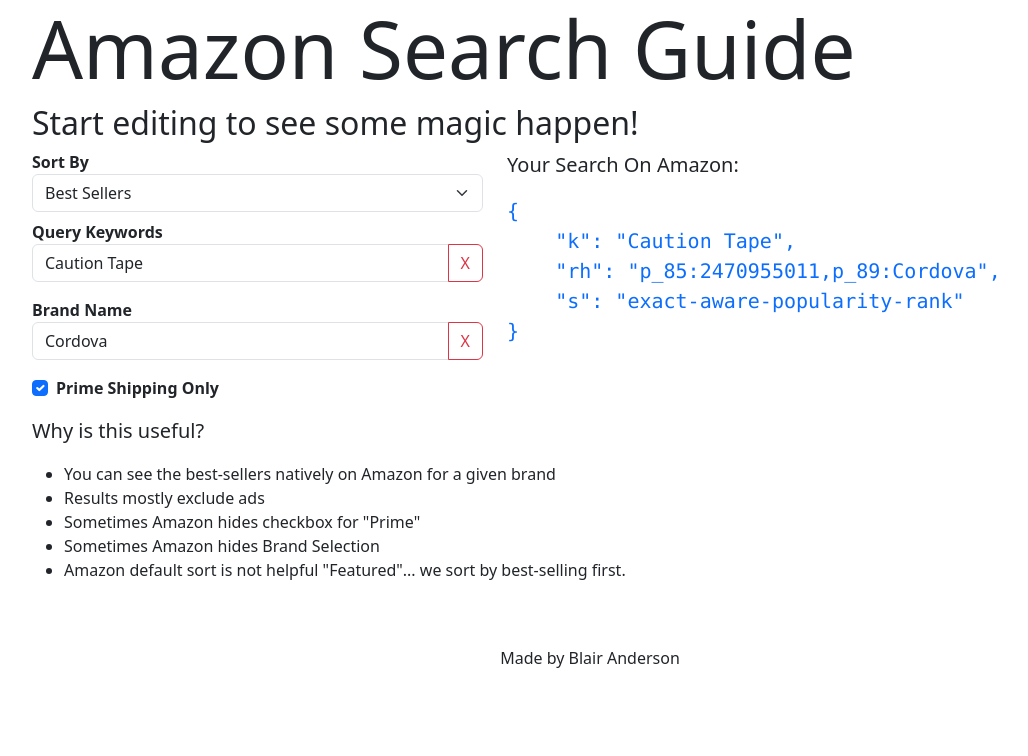
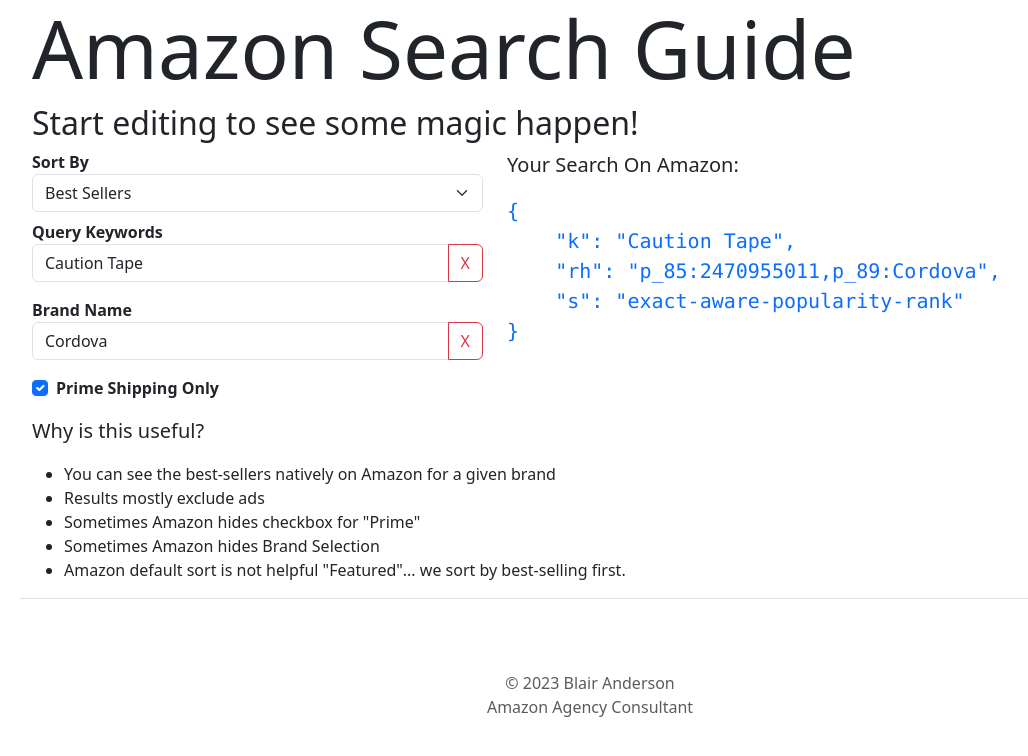
Before and after one commit to blairanderson/amzn-search-guide, a React (Create React App) app: page / in a window 1280 px wide. Shown: the top 756 px of the page, without its empty margins (50-1078 px from the left). Built offline with nearby package versions, Linux system fonts and the light colour scheme.

Commit message:
Update App.js

```diff
--- a/src/App.js
+++ b/src/App.js
@@ -44,7 +44,7 @@
   // https://www.amazon.com/s?k=nitrile+gloves&rh=p_85:2470955011,p_89:SAS Safety&dc&rnid=2470954011
   return (
     <div>
-      <div className="container">
+      <div className="container border-bottom ">
         <h1 className="display-1">Amazon Search Guide</h1>
         <h2>Start editing to see some magic happen!</h2>
         <div className="row">
@@ -116,7 +116,18 @@
           </li>
         </ul>
       </div>
-      <footer className="p-5 text-center">Made by Blair Anderson</footer>
+
+      <footer className="py-5 my-4">
+        <p className="text-center text-body-secondary">
+          <div className="">© 2023 Blair Anderson</div>
+          <a
+            className="nav-link px-2 text-body-secondary"
+            href="https://www.andersonassociates.net"
+          >
+            Amazon Agency Consultant
+          </a>
+        </p>
+      </footer>
     </div>
   );
 }
```
